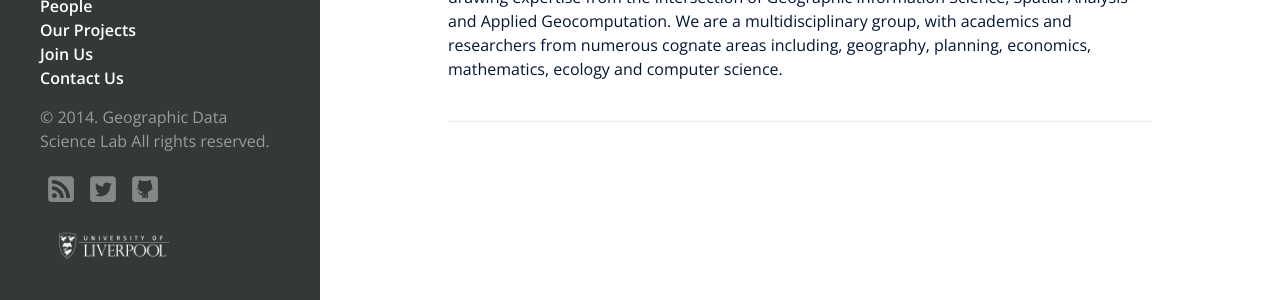
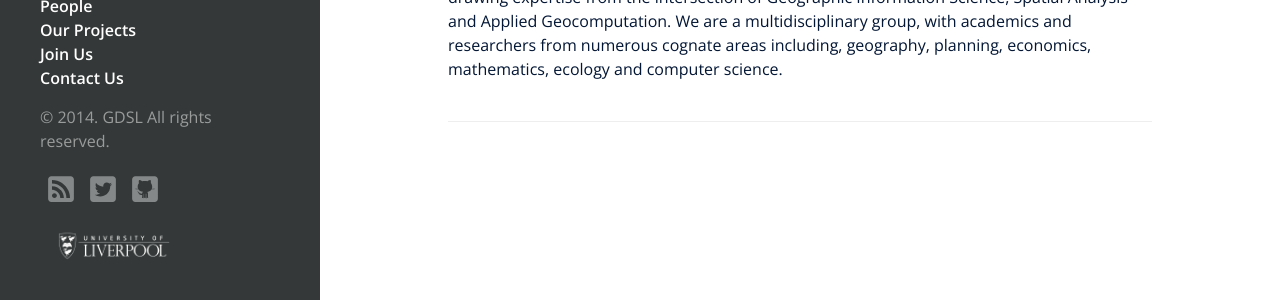
Before and after one commit to alexsingleton/geographicdatascience, a Jekyll site: the page built from about.md, in a window 1280 px wide. Shown: the part 573-873 px from the top of the page. Built offline with Jekyll 4.4.1, drawn with Linux system fonts in a browser that asks for light colours; nearby versions of some CDN libraries; Markdown is read by kramdown in place of the engine named in the settings; comment, search, counter and statistics services are not loaded.

Commit message:
minor change

```diff
--- a/_config.yml
+++ b/_config.yml
@@ -1,10 +1,10 @@
 title:        Geographic Data Science Laboratory
-tagline:      'Geographic Data Science Laboratory'
+tagline:      'Geographic Data Science Lab'
 description:  'At the University of Liverpool'
 url:    http://www.geographicdatascience.com
 version:      1.1.1
 author:
-  name:       Geographic Data Science Lab
+  name:       GDSL
   email:      alex.singleton@liverpool.ac.uk
 markdown:     rdiscount
 permalink:    pretty
```
